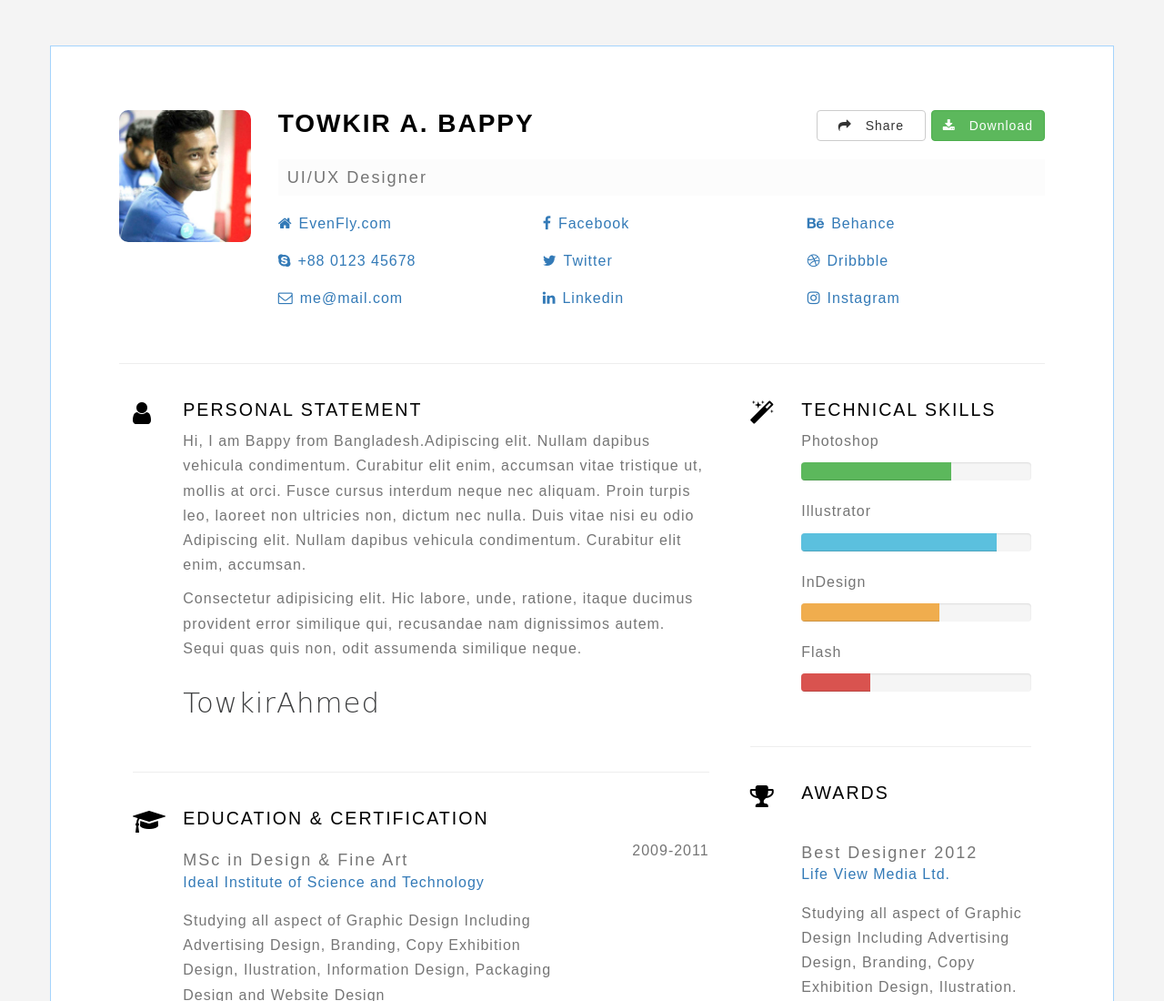
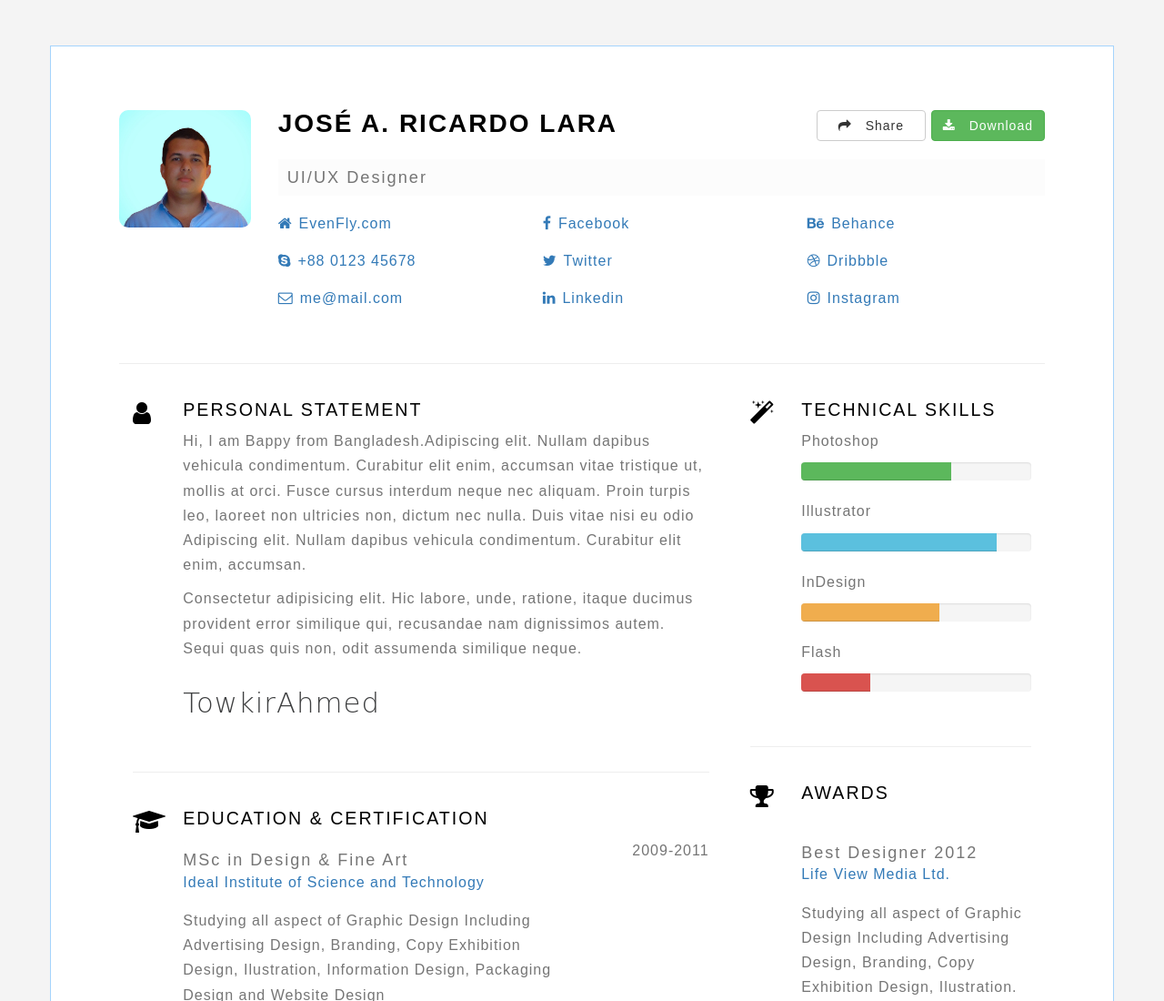
Before and after one commit to DevRicardo/DevRicardo.github.io, a plain HTML site: page index.html in a window 1280 px wide. Shown: the top 1100 px of the page at 91% size. Drawn offline with nearby package versions, Linux system fonts and the light colour scheme; a script that the page names is missing; a web font is replaced by a local one.

Commit message:
Plantilla para la cv mod 1

```diff
--- a/index.html
+++ b/index.html
@@ -9,14 +9,14 @@
     <!-- ===========================
     THEME INFO
     =========================== -->
-    <meta name="description" content="CVstrap is another Free minimal CV HTML theme by EvenFly built with Bootstrap 3.3.0. and released under CC-3.0 license.">
+    <meta name="description" content="">
     <meta name="keywords" content="curriculum vitae, cv, one page, onepage, bootstrap, responsive, resume, timeline, free cv">
     <meta name="author" content="Mamun Srizon">
 
     <!-- ===========================
     SITE TITLE
     =========================== -->
-    <title>CVstrap - Free Bootstrap CV Template by EvenFly</title>
+    <title>.:José Alejandro Ricardo Lara:.</title>
 
     <!-- ===========================
     FAVICONS
@@ -54,7 +54,7 @@
         ============================ -->
         <div id="header" class="row">
             <div class="col-sm-2">
-                <img class="propic" src="img/bappy.jpg" alt="">
+                <img class="propic" src="img/jose.jpg" alt="">
             </div>
             <!-- photo end-->
 
@@ -62,7 +62,7 @@
                 <div class="cv-title">
                     <div class="row">
                         <div class="col-sm-7">
-                            <h1>Towkir A. Bappy</h1>
+                            <h1>José A. Ricardo Lara</h1>
                         </div>
                         <div class="col-sm-5 text-right dl-share">
                             <!-- AddToAny BEGIN -->
```
Also changed, not shown: img/jose.jpg (added), readme.txt (deleted), 1 other file.
